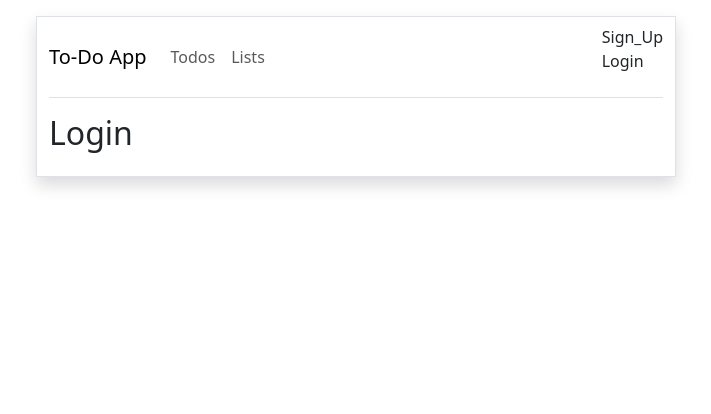
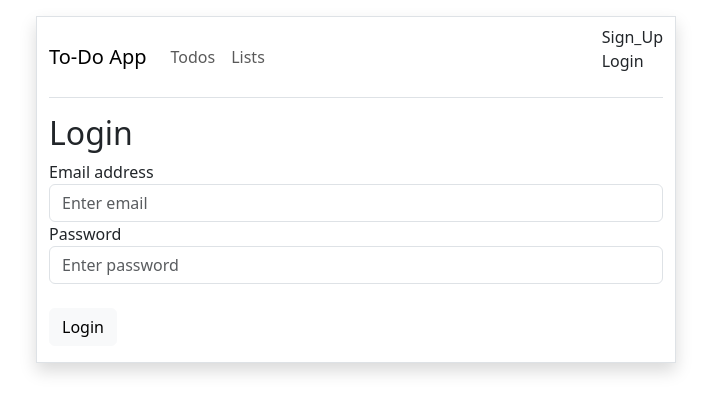
Before and after one commit to igdecan/Web-Entwicklung, a Flask app: page /login in a window 1280 px wide. Shown: the top 414 px of the page, without its empty margins (284-995 px from the left). Run offline with Flask 3, Linux system fonts and the light colour scheme; some libraries are stand-ins or nearby versions.

Commit message:
frontend Login

```diff
--- a/templates/login.html
+++ b/templates/login.html
@@ -6,4 +6,30 @@
 
 {% block CONTENT %}
 
+
+<form method="POST">
+    <div class="form-group">
+    <label for="email">Email address</label>
+    <input
+      type="email"
+      class="form-control"
+      id="email"
+      name="email"
+      placeholder="Enter email"
+    />
+  </div>
+  <div class="form-group">
+    <label for="password">Password</label>
+    <input
+      type="password"
+      class="form-control"
+      id="password"
+      name="password"
+      placeholder="Enter password"
+    />
+  </div>
+  <br />
+  <button type="submit" class="btn btn-light">Login</button>
+</form>
+
 {% endblock %}
```
